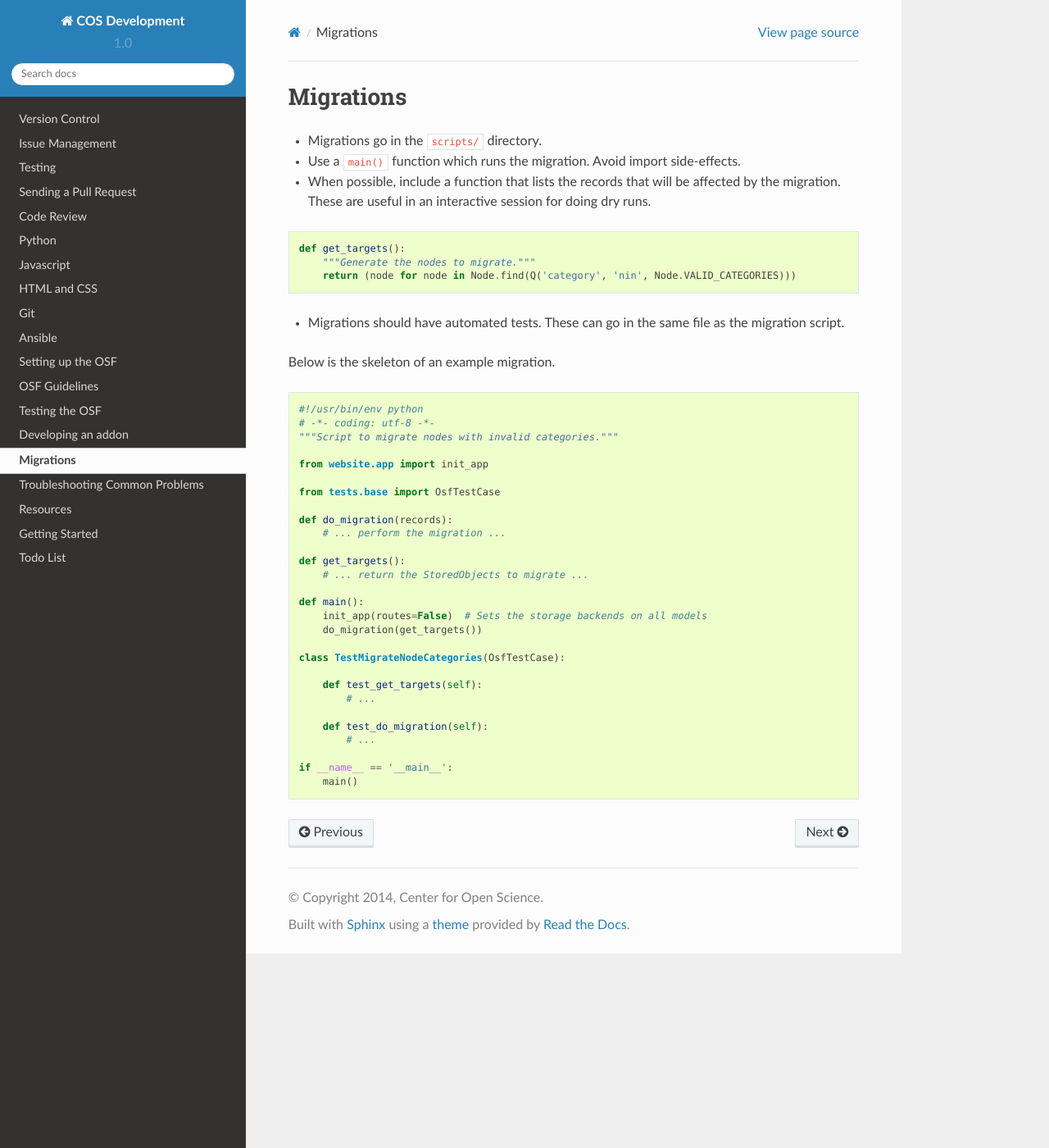
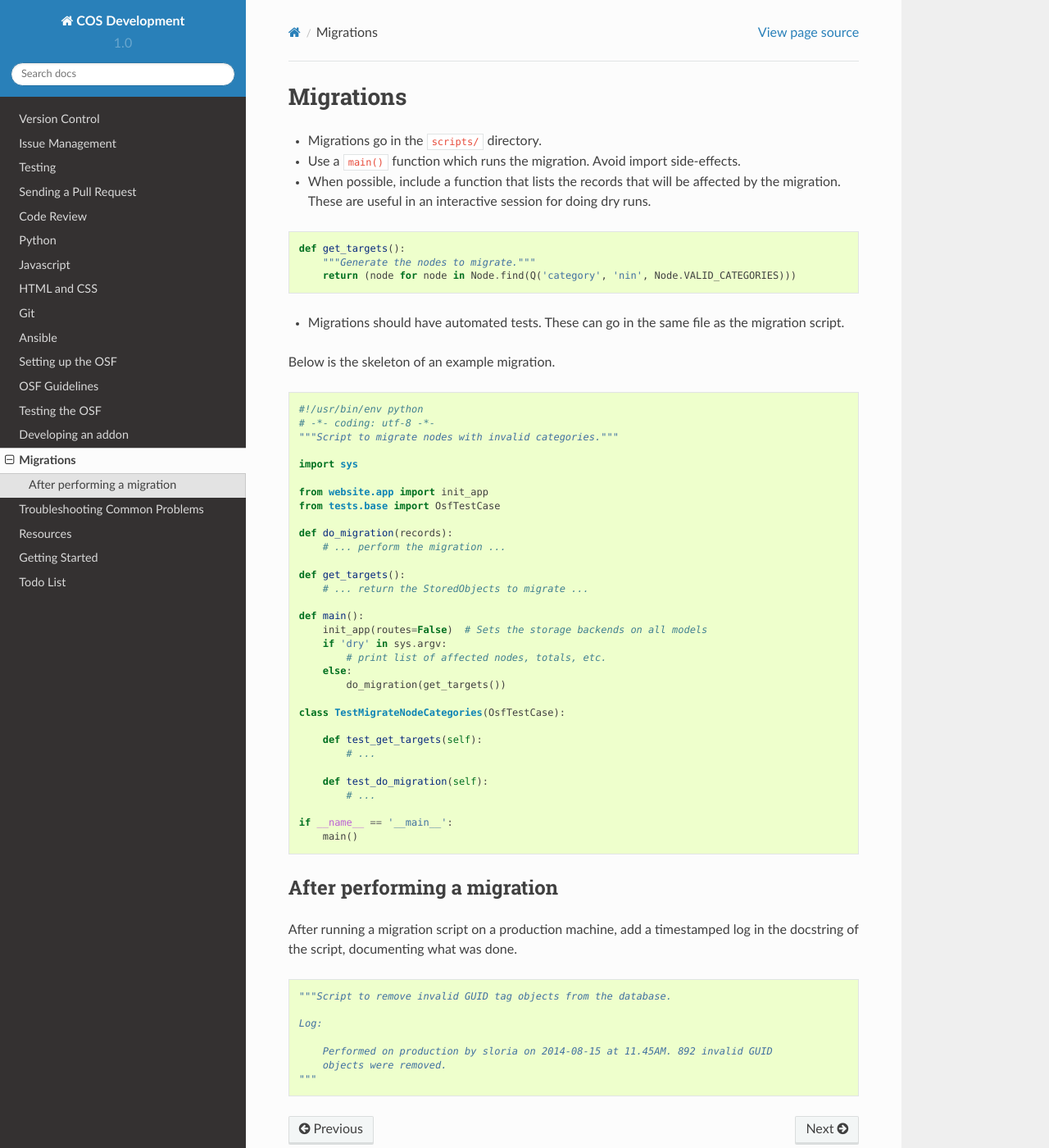
Before and after one commit to CenterForOpenScience/COSDev, a Sphinx documentation site: the page built from docs/osf/migrations.rst, in a window 1280 px wide and 1400 px high. Shown: the whole window at 82% size. Built offline with Sphinx 7.4.7 and the Read the Docs theme 2.0.0, drawn with Linux system fonts in a browser that asks for light colours.

Commit message:
Document how to log migrations

```diff
--- a/docs/osf/migrations.rst
+++ b/docs/osf/migrations.rst
@@ -22,8 +22,9 @@ Below is the skeleton of an example migration.
     # -*- coding: utf-8 -*-
     """Script to migrate nodes with invalid categories."""
 
+    import sys
+
     from website.app import init_app
-
     from tests.base import OsfTestCase
 
     def do_migration(records):
@@ -34,7 +35,10 @@ Below is the skeleton of an example migration.
 
     def main():
         init_app(routes=False)  # Sets the storage backends on all models
-        do_migration(get_targets())
+        if 'dry' in sys.argv:
+            # print list of affected nodes, totals, etc.
+        else:
+            do_migration(get_targets())
 
     class TestMigrateNodeCategories(OsfTestCase):
 
@@ -46,3 +50,19 @@ Below is the skeleton of an example migration.
 
     if __name__ == '__main__':
         main()
+
+
+After performing a migration
+----------------------------
+
+After running a migration script on a production machine, add a timestamped log in the docstring of the script, documenting what was done.
+
+.. code-block:: python
+
+    """Script to remove invalid GUID tag objects from the database.
+
+    Log:
+
+        Performed on production by sloria on 2014-08-15 at 11.45AM. 892 invalid GUID
+        objects were removed.
+    """
--- a/docs/process/pull_requests.rst
+++ b/docs/process/pull_requests.rst
@@ -6,7 +6,7 @@ Sending a Pull Request
 Use the following checklist to make sure your pull request can be reviewed and merged as efficiently as possible:
 
 - For projects that use git-flow (such as the OSF): Feature branches should request to the ``develop`` branch. Hotfix branches should request to the ``master`` branch.
-- New features must be tested appropriately (views, functional, and/or unit tests). Fixes should include regression tests.
+- New features must be :ref:`tested appropriately <testing>` (views, functional, and/or unit tests). Fixes should include regression tests.
 - Your code must be sufficiently documented. Add docstrings to new classes, functions, and methods.
 - Your code must be passing on TravisCI.
 - On Github, rename your pull request with the prefix "Feature: " or "Hotfix", as appropriate.
--- a/docs/process/testing.rst
+++ b/docs/process/testing.rst
@@ -1,7 +1,11 @@
+.. _testing:
+
 Testing
 =======
 
-The below examples are in Python, but the concepts apply to testing in any language.
+.. note::
+
+    The below examples are in Python, but the concepts apply to testing in any language.
 
 General Testing Guidelines
 --------------------------
```
